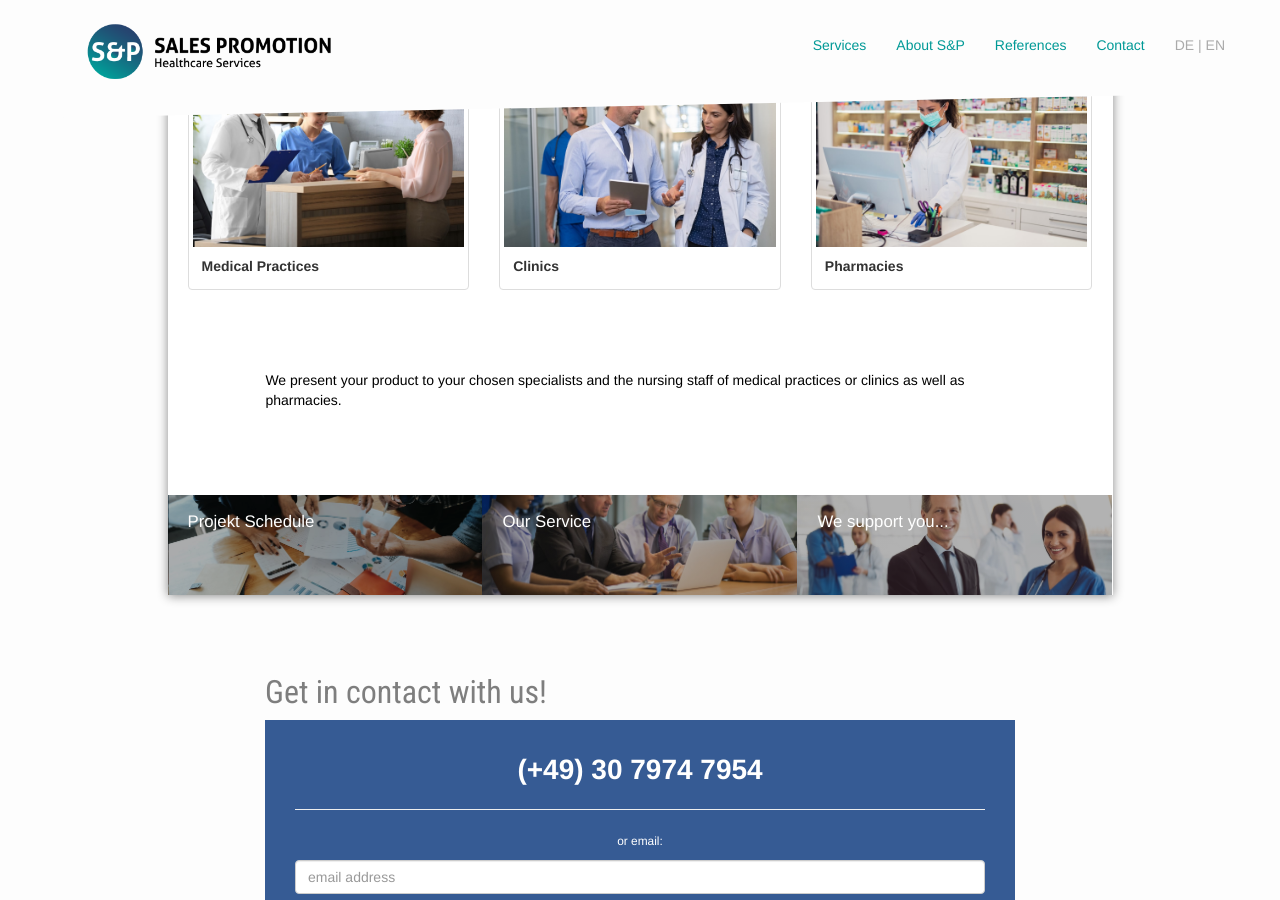
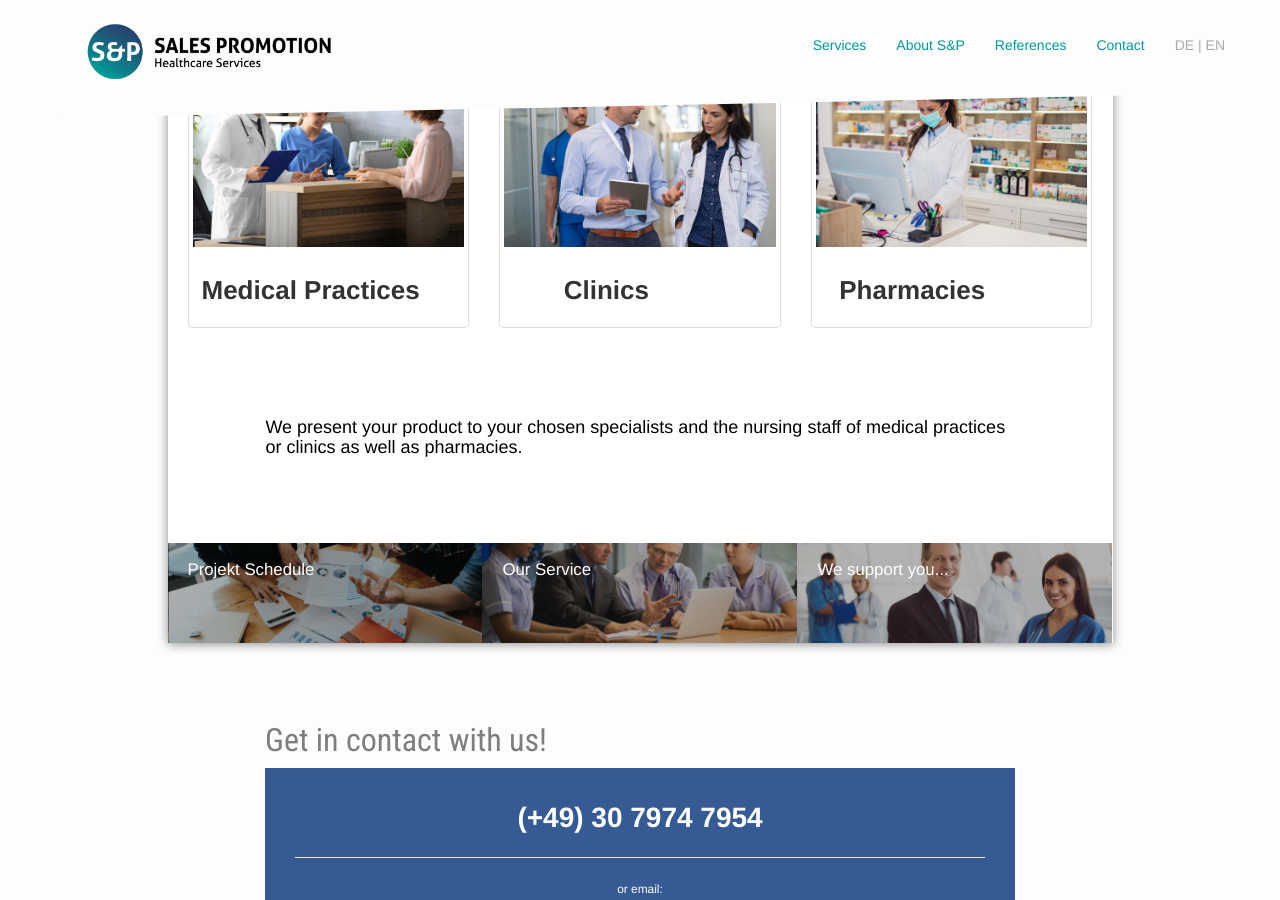
Before and after one commit to samlawski/sp-healthcare, a Jekyll site: the page built from en/who-its-for.html, in a window 1280 px wide and 900 px high, scrolled down 612 px. Built offline with Jekyll 4.4.1, drawn with Linux system fonts in a browser that asks for light colours; nearby versions of some CDN libraries.

```diff
--- a/en/who-its-for.html
+++ b/en/who-its-for.html
@@ -10,7 +10,7 @@ title: Our Target Groups
     <div class="thumbnail">
       <img src="/assets/images/v3/bild3.jpg" class="editable img-responsive" alt="medical practice" />
       <div class="caption editable">
-        <strong>Medical Practices</strong>
+        <h3><strong>Medical Practices</strong></h3>
       </div>
     </div>
   </div>
@@ -19,7 +19,7 @@ title: Our Target Groups
     <div class="thumbnail">
       <img src="/assets/images/v3/bild4.jpg" class="editable img-responsive" alt="clinic" />
       <div class="caption editable">
-        <strong>Clinics</strong>
+        <h3><strong>&nbsp; &nbsp; &nbsp;&nbsp; Clinics</strong></h3>
       </div>
     </div>
   </div>
@@ -28,7 +28,7 @@ title: Our Target Groups
     <div class="thumbnail">
       <img src="/assets/images/v3/bild5.jpg" class="editable img-responsive" alt="pharmacy" />
       <div class="caption editable">
-        <strong>Pharmacies</strong>
+        <h3><strong>&nbsp; Pharmacies</strong></h3>
       </div>
     </div>
   </div>
@@ -37,7 +37,7 @@ title: Our Target Groups
 <div class="row space-before space-after">
   <div class="col-sm-offset-1 col-sm-10">
     <div class="editable">
-      <p>We present your product to your chosen specialists and the nursing staff of medical practices or clinics as well as pharmacies.</p>
+      <h4>We present your product to your chosen specialists and the nursing staff of medical practices or clinics as well as pharmacies.</h4>
     </div>
   </div>
 </div>
```
